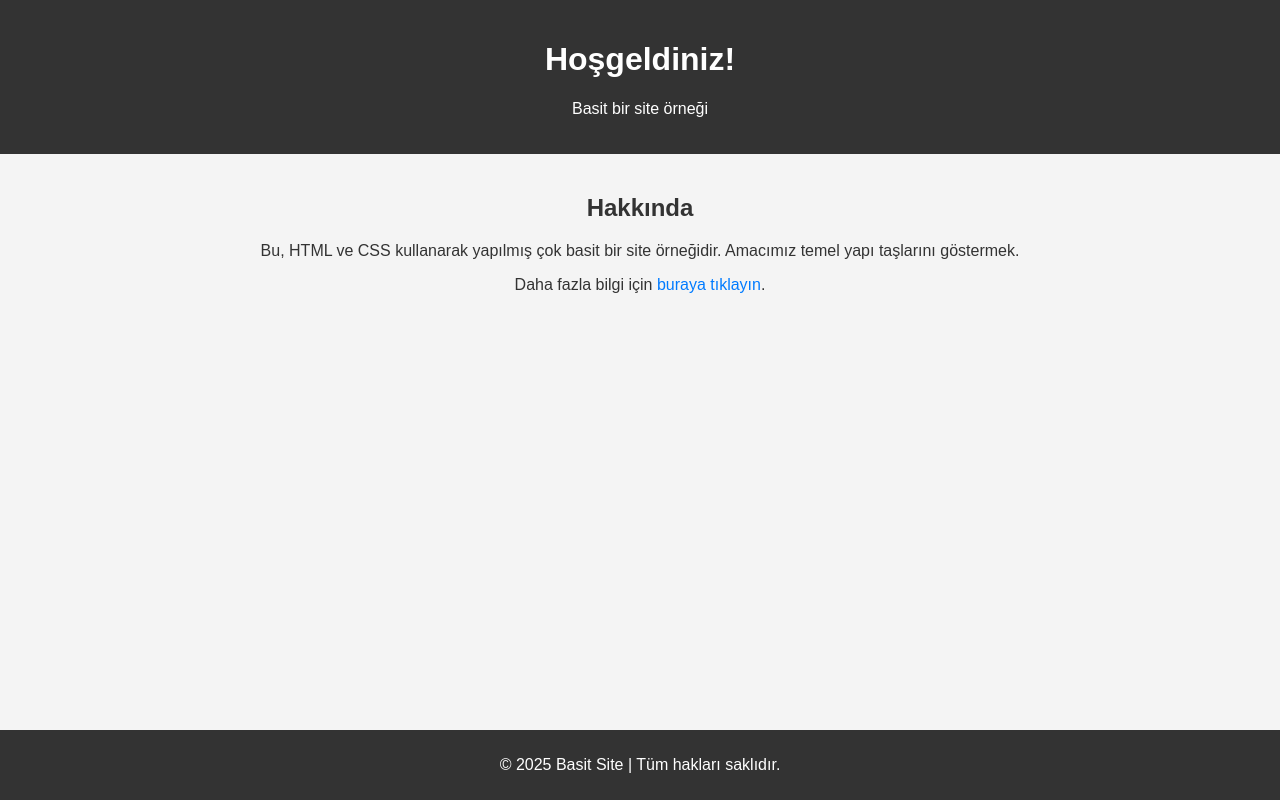
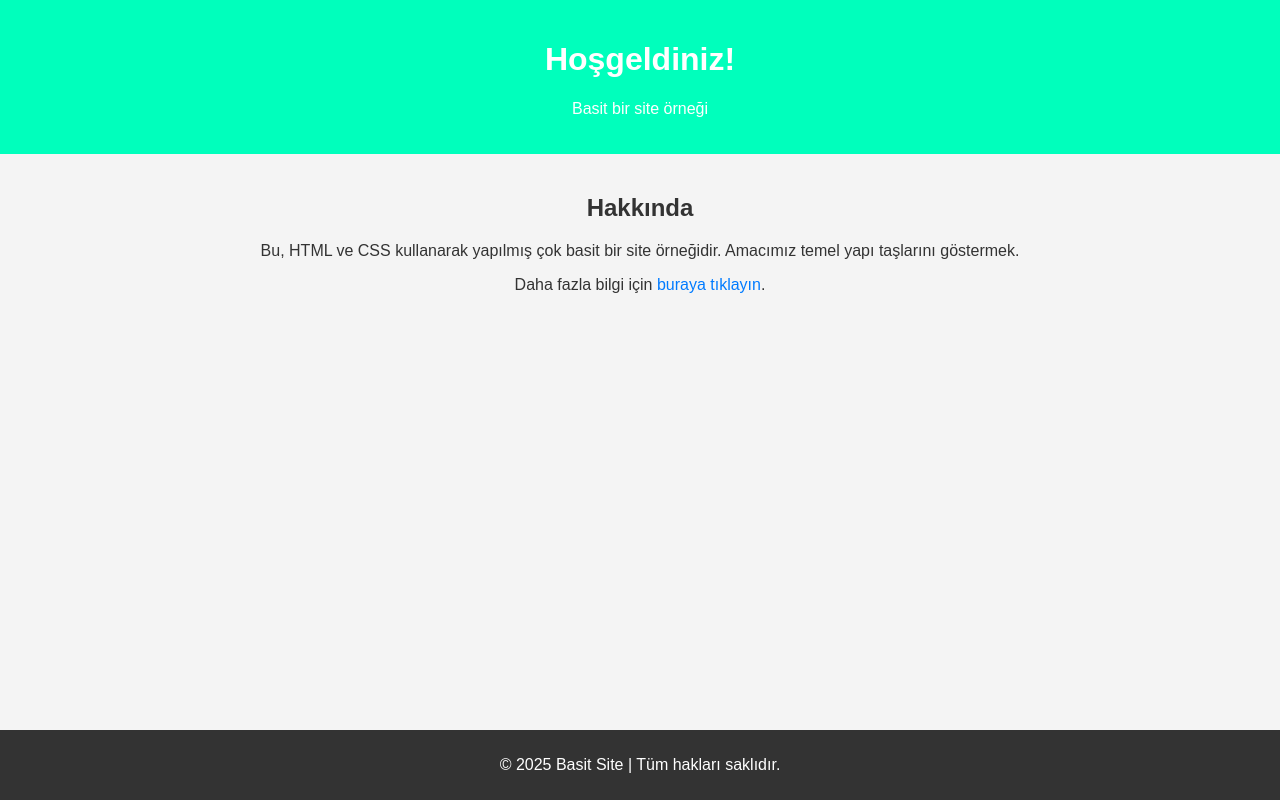
Before and after one commit to napoleon67/html, a plain HTML site: page index.html in a window 1280 px wide. Drawn offline with Linux system fonts and the light colour scheme.

Commit message:
Update index.html

```diff
--- a/index.html
+++ b/index.html
@@ -14,7 +14,7 @@
         }
 
         header {
-            background-color: #333;
+            background-color: #00FFBC;
             color: white;
             text-align: center;
             padding: 20px 0;
```
